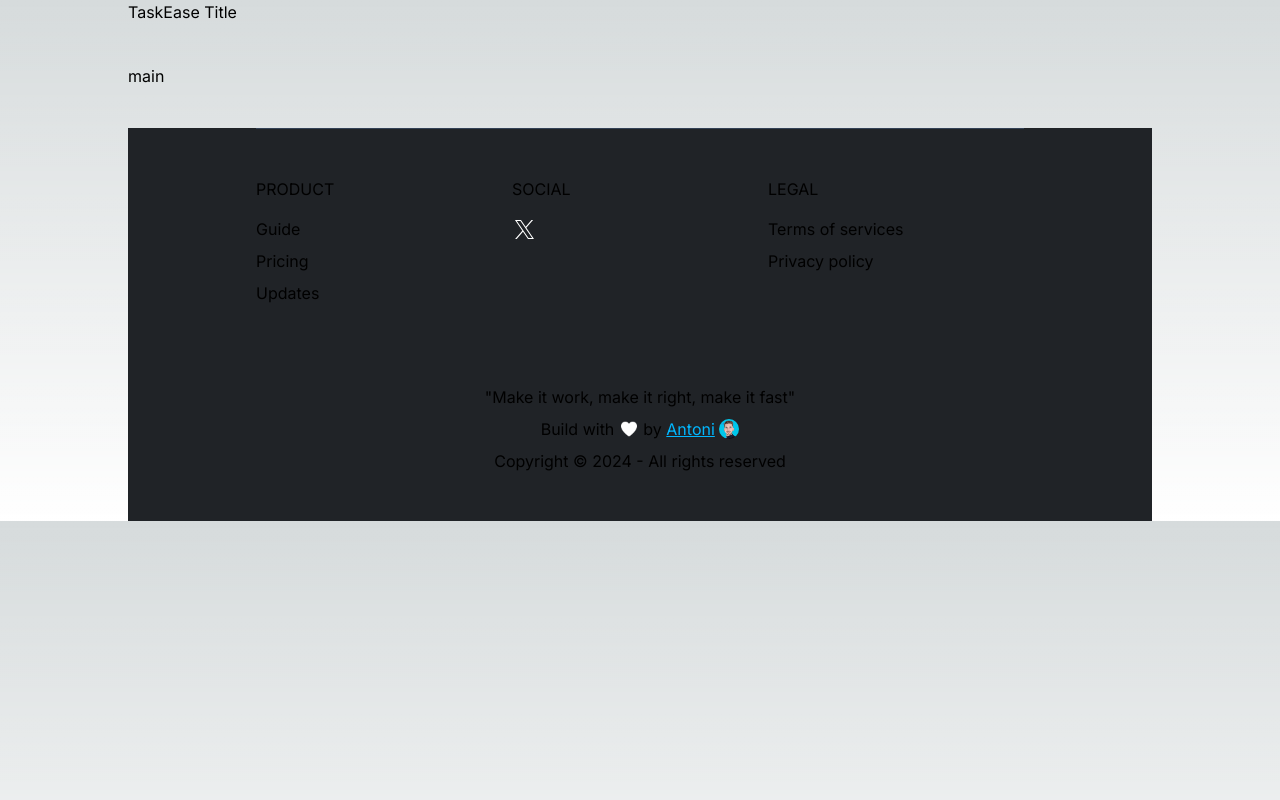
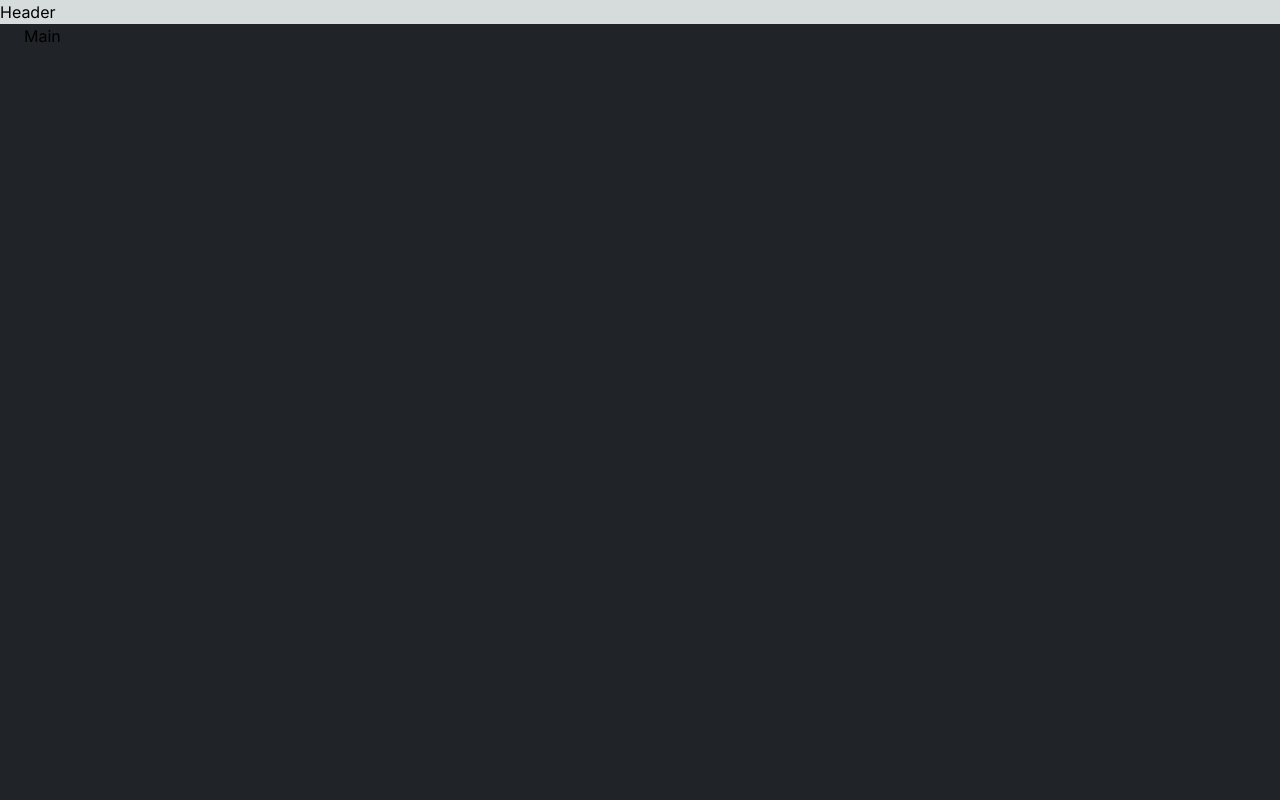
Before and after one commit to AntoniBLopez/LernenSieMitBelu, a Next.js app: page / in a window 1280 px wide. Shown: the top 800 px of the page. Built offline with nearby package versions, Linux system fonts and the light colour scheme.

Commit message:
main and header added

```diff
--- a/app/legal/privacy/page.tsx
+++ b/app/legal/privacy/page.tsx
@@ -6,7 +6,7 @@ export default function Privacypolicy() {
 
   return (
     <div className="w-full h-full bg-bluishBlackColor">
-      <div className="w-full h-full px-6">
+      <div className="w-full h-full px-fixed">
         <section className="flex flex-col gap-8 max-w-xl mx-auto py-16">
           <Link href={"/"} className="w-fit">
             <Image
@@ -17,8 +17,8 @@ export default function Privacypolicy() {
               alt="Go back to homepage arrow icon"
             />
           </Link>
-        <h1 className="text-3xl text-grayColor font-bold">Privacy Policy</h1>
-        <div className="text-grayColor">
+          <h1 className="text-3xl font-bold">Privacy Policy</h1>
+          <div>
             At Task Ease, safeguarding your privacy is our priority. When you engage with our web application and visit our website at https://www.taskease.click, we collect various types of information to optimize your experience and improve our services. This could encompass a range of data, including but not limited to your name, email address, payment details for subscription processing, and any other information voluntarily provided during your interaction with our platform.
             <br />
             <br />
--- a/app/page.tsx
+++ b/app/page.tsx
@@ -1,18 +1,14 @@
 import Image from "next/image";
+import Header from "@/app/ui/Header";
+import Main from "@/app/ui/Main";
 import Footer from "@/app/ui/Footer";
 
 export default function Home() {
 
   return (
-    <div className="flex flex-col gap-10 mx-32">
-      <header>
-        <h1>TaskEase Title</h1>
-      </header>
-
-      <main>
-        <div>main</div>
-      </main>
-
+    <div>
+      <Header />
+      <Main />
       <Footer />
     </div>
   )
--- /dev/null
+++ b/app/ui/Header.tsx
@@ -0,0 +1,6 @@
+
+export default function Header() {
+  return (
+    <div>Header</div>
+  )
+}
--- /dev/null
+++ b/app/ui/Main.tsx
@@ -0,0 +1,13 @@
+
+export default function Main() {
+  return (
+    <div className="w-full h-full px-fixed bg-bluishBlackColor">
+
+
+      <main className="flex flex-col h-[1000px]">
+
+        <div>Main</div>
+      </main>
+    </div>
+  )
+}
```
Lines whose indentation alone changed are shown as unchanged.
